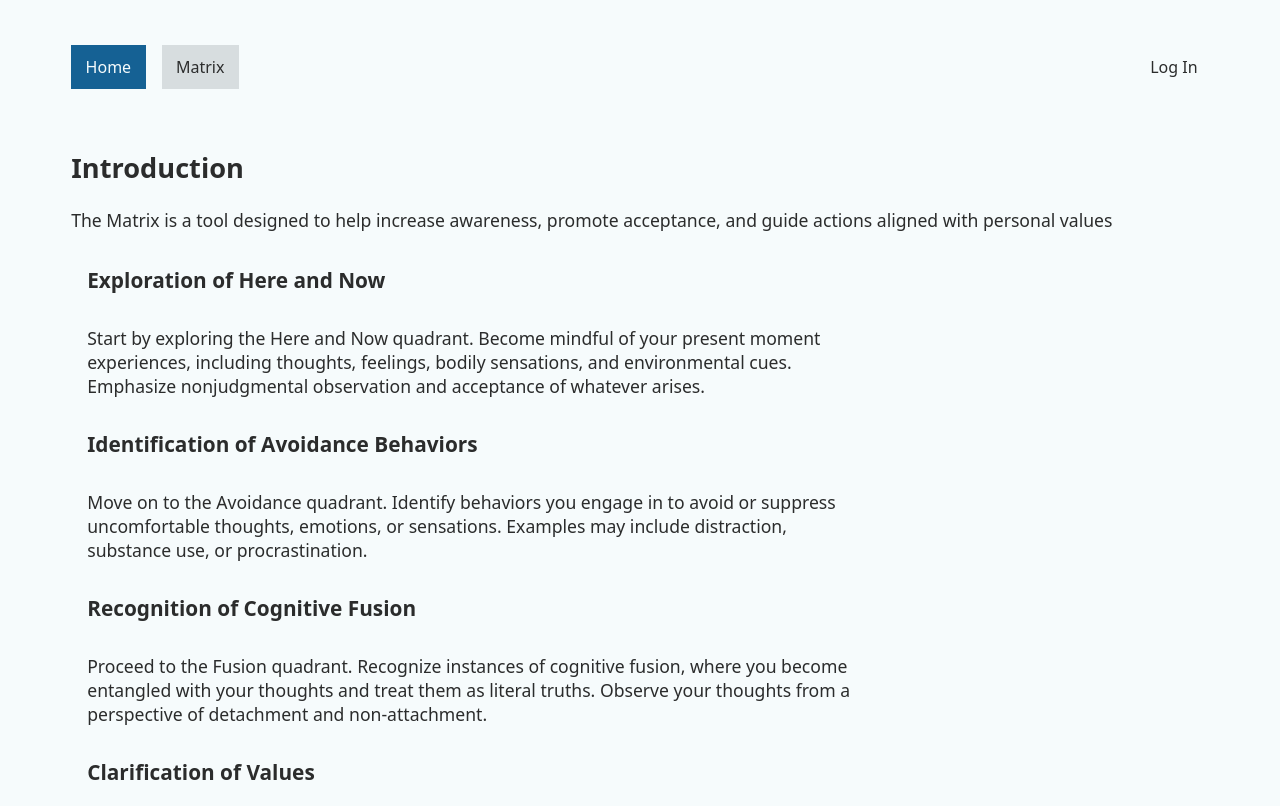
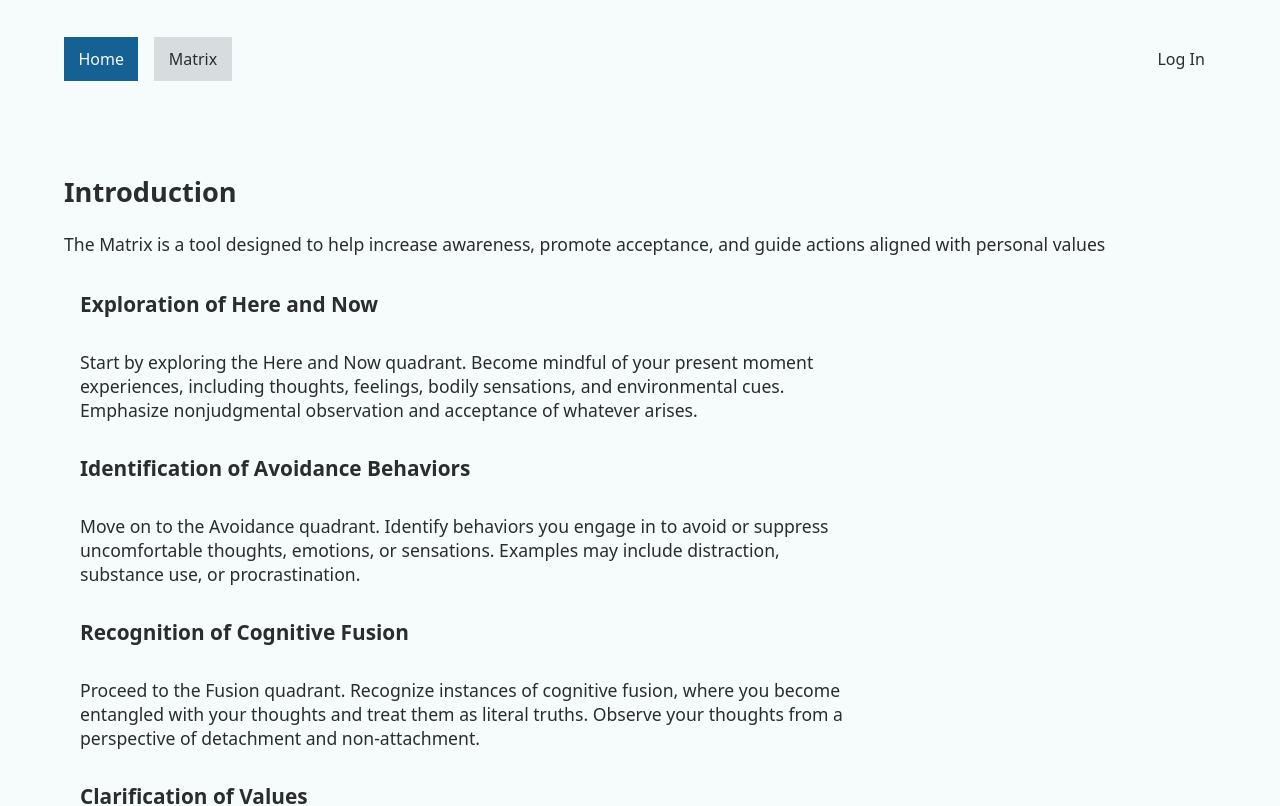
Before and after one commit to MauritzLM/act-matrix, a React (Vite) app: page / in a window 1280 px wide. Shown: the top 806 px of the page. Built offline with nearby package versions, Linux system fonts and the light colour scheme; no server answers; what @tiptap/extension-color would draw is missing.

Commit message:
adjusted padding

```diff
--- a/src/index.scss
+++ b/src/index.scss
@@ -34,6 +34,7 @@ html {
 body {
   color: var(--grey-900);
   background-color: var(--grey-100);
+  margin: 0;
 
 }
 
@@ -90,3 +91,7 @@ button {
     color: var(--grey-900);
   }
 }
+
+#main {
+  padding: 2em 0;
+}
```
